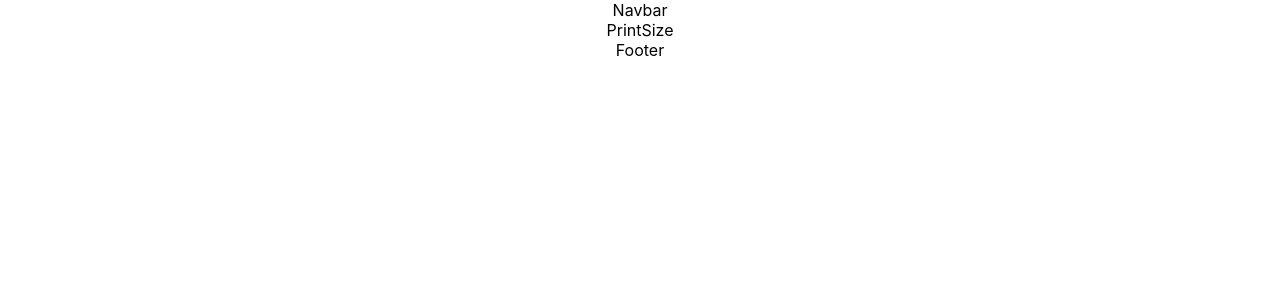
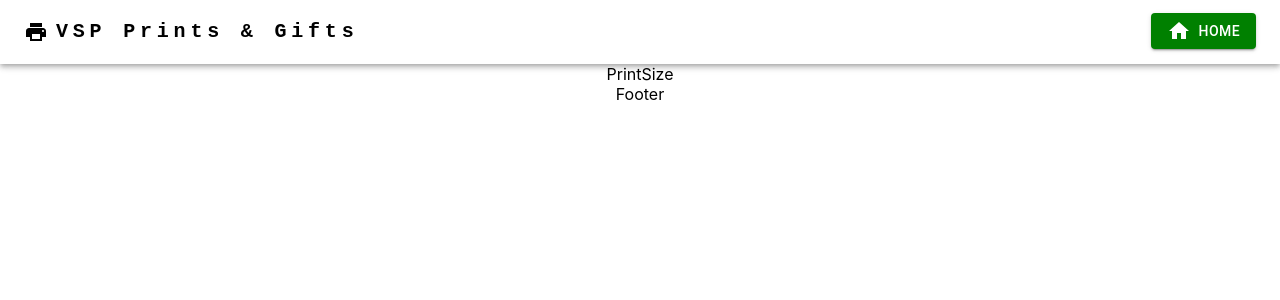
Before and after one commit to vishnusureshperumbavoor/react_redux_ecommerce, a React (Create React App) app: page / in a window 1280 px wide. Shown: the top 300 px of the page. Built offline with nearby package versions, Linux system fonts and the light colour scheme; the HTML template or start-up script is replaced by a standard one.

Commit message:
completed navbar

```diff
--- a/package.json
+++ b/package.json
@@ -3,6 +3,10 @@
   "version": "0.1.0",
   "private": true,
   "dependencies": {
+    "@emotion/react": "^11.11.1",
+    "@emotion/styled": "^11.11.0",
+    "@mui/icons-material": "^5.14.16",
+    "@mui/material": "^5.14.17",
     "@testing-library/jest-dom": "^5.17.0",
     "@testing-library/react": "^13.4.0",
     "@testing-library/user-event": "^13.5.0",
--- a/src/components/Navbar.jsx
+++ b/src/components/Navbar.jsx
@@ -1,9 +1,60 @@
-import React from 'react'
+import React from "react";
+import AppBar from "@mui/material/AppBar";
+import Box from "@mui/material/Box";
+import Toolbar from "@mui/material/Toolbar";
+import IconButton from "@mui/material/IconButton";
+import Typography from "@mui/material/Typography";
+import Container from "@mui/material/Container";
+import Button from "@mui/material/Button";
+import Tooltip from "@mui/material/Tooltip";
+import LocalPrintshopIcon from "@mui/icons-material/LocalPrintshop";
+import HomeIcon from "@mui/icons-material/Home";
 
 function Navbar() {
   return (
-    <div>Navbar</div>
-  )
+    <div>
+      <AppBar position="static" sx={{ background: "#fff" }}>
+        <Container maxWidth="xl">
+          <Toolbar disableGutters>
+            <LocalPrintshopIcon
+              sx={{ display: { xs: "none", md: "flex" }, mr: 1, color: "#000" }}
+            />
+            <Typography
+              variant="h6"
+              noWrap
+              component="a"
+              href="#app-bar-with-responsive-menu"
+              sx={{
+                mr: 2,
+                display: { xs: "none", md: "flex" },
+                fontFamily: "monospace",
+                fontWeight: 700,
+                letterSpacing: ".3rem",
+                color: "#000",
+                textDecoration: "none",
+              }}
+            >
+              VSP Prints & Gifts
+            </Typography>
+
+            <Box sx={{ flexGrow: 0 }}>
+              <Tooltip title="Open settings">
+                <IconButton
+                  sx={{ p: 0 }}
+                  style={{ position: "absolute", right: 0, top: "20%" }}
+                >
+                  <Button sx={{ background: "green" }} variant="contained">
+                    <HomeIcon sx={{mr:1}}/>
+                    Home
+                  </Button>
+                </IconButton>
+              </Tooltip>
+            </Box>
+          </Toolbar>
+        </Container>
+      </AppBar>
+    </div>
+  );
 }
 
-export default Navbar
+export default Navbar;
```
Also changed, not shown: 1 other file (tests, documents, lock files or other folders).
